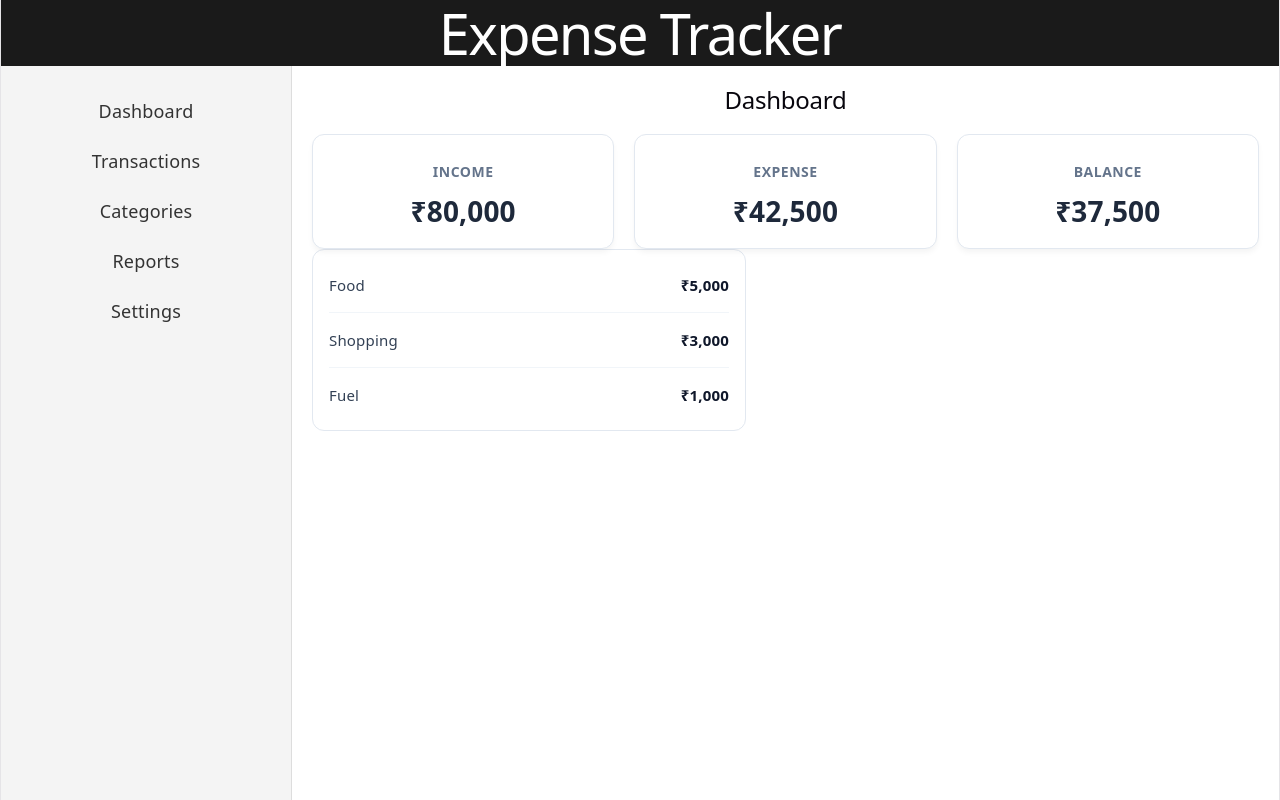
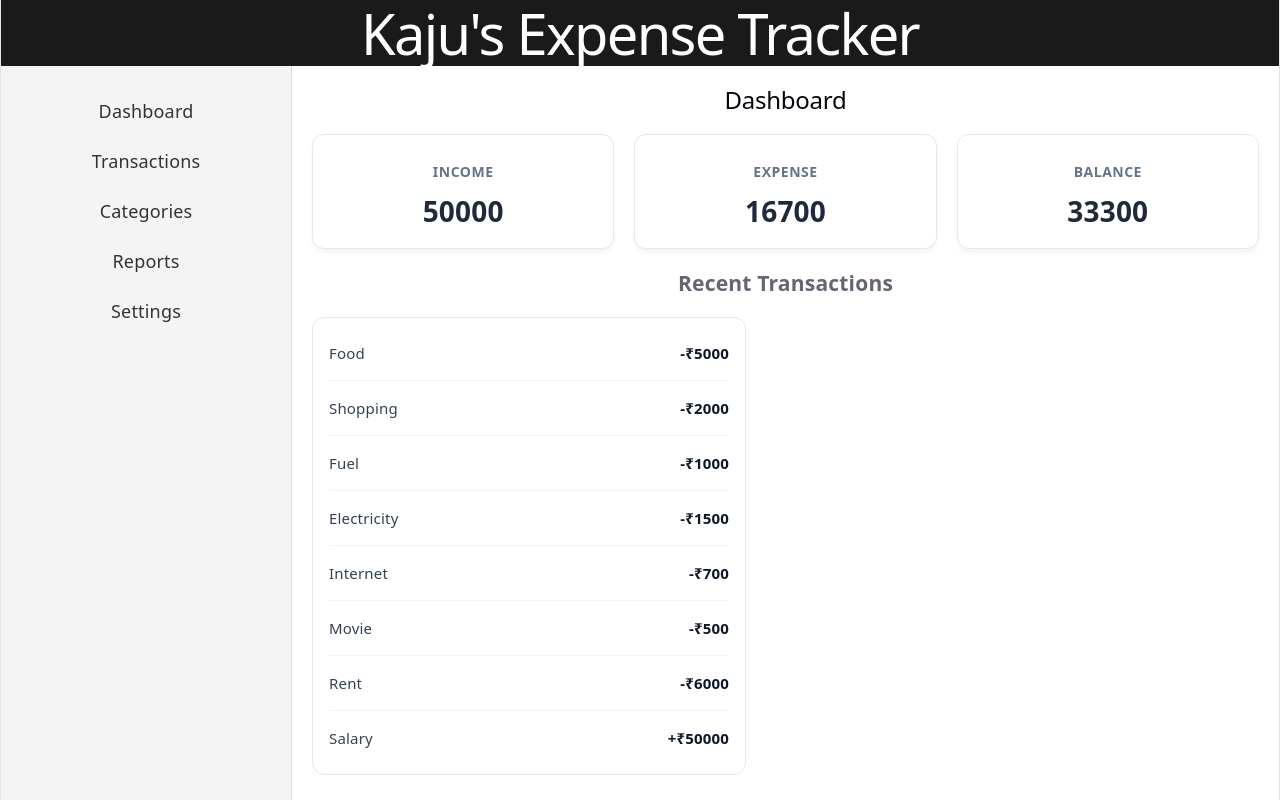
Before and after one commit to developergovindsalavi-netizen/react-expense-tracker, a React (Vite) app: page / in a window 1280 px wide. Built offline with nearby package versions, Linux system fonts and the light colour scheme.

Commit message:
Day 2: Render transactions dynamically

```diff
--- a/src/components/Dashboard.jsx
+++ b/src/components/Dashboard.jsx
@@ -2,18 +2,77 @@ import SummaryCard from "./SummaryCard";
 import TransactionItem from "./TransactionItem";
 
 function Dashboard() {
+
+    const transactions = [
+        {
+            id: 1,
+            title: "Food",
+            amount: 5000,
+            type: "expense"
+        },
+        {
+            id: 2,
+            title: "Shopping",
+            amount: 2000,
+            type: "expense"
+        },
+        {
+            id: 3,
+            title: "Fuel",
+            amount: 1000,
+            type: "expense"
+        },
+        {
+            id: 4,
+            title: "Electricity",
+            amount: 1500,
+            type: "expense"
+        },
+        {
+            id: 5,
+            title: "Internet",
+            amount: 700,
+            type: "expense"
+        },
+        {
+            id: 6,
+            title: "Movie",
+            amount: 500,
+            type: "expense"
+        },
+        {
+            id: 7,
+            title: "Rent",
+            amount: 6000,
+            type: "expense"
+        },
+        {
+            id: 8,
+            title: "Salary",
+            amount: 50000,
+            type: "income"
+        }
+    ];
+
+    const totalExpenses=transactions.filter((item)=>item.type==="expense").reduce((acc, item) => acc + item.amount, 0);
+    const totalIncome=transactions.filter((item)=>item.type==="income").reduce((acc, item) => acc + item.amount, 0);
+    const balance=totalIncome-totalExpenses;
+
     return (
         <>
             <h2 className="dashboard-title">Dashboard</h2>
             <div className="card-container">
-                <SummaryCard title="Income" amount="₹80,000" />
-                <SummaryCard title="Expense" amount="₹42,500" />
-                <SummaryCard title="Balance" amount="₹37,500" />
+                <SummaryCard title="Income" amount={totalIncome} />
+                <SummaryCard title="Expense" amount={totalExpenses} />
+                <SummaryCard title="Balance" amount={balance} />
             </div>
+            <h3>Recent Transactions</h3>
             <div className="transaction-list">
-                <TransactionItem title="Food" amount="₹5,000"/>
-                <TransactionItem title="Shopping" amount="₹3,000"/>
-                <TransactionItem title="Fuel" amount="₹1,000"/>
+                {
+                    transactions.map((item)=>{
+                        return <TransactionItem key={item.id} title={item.title} amount={item.amount} type={item.type} />
+                    })
+                }
             </div>
 
         </>
--- a/src/components/Header.jsx
+++ b/src/components/Header.jsx
@@ -1,7 +1,7 @@
-function Header(){
+function Header() {
     return (
         <header className="header">
-        <h1>Expense Tracker</h1>
+            <h1>Kaju's Expense Tracker</h1>
         </header>
     );
 }
--- a/src/components/TransactionItem.jsx
+++ b/src/components/TransactionItem.jsx
@@ -1,8 +1,9 @@
-function TransactionItem({ title, amount }) {
+function TransactionItem({ type,title, amount }) {
     return (
         <div className="transaction-row">
             <span className="transaction-title">{title}</span>
-            <span className="transaction-amount">{amount}</span>
+            {type==="income"?<span className="transaction-amount">{"+₹"+amount}</span>
+            :<span className="transaction-amount">{"-₹"+amount}</span>}
         </div>
     );
 }
```
